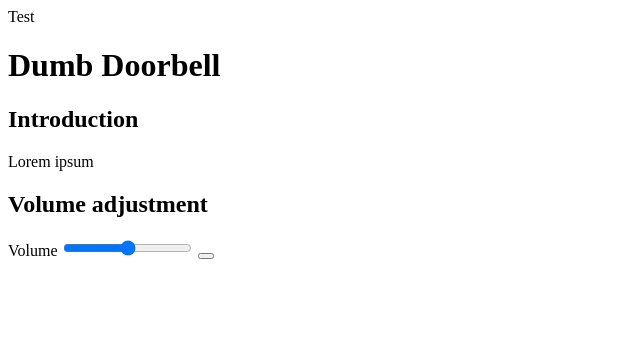
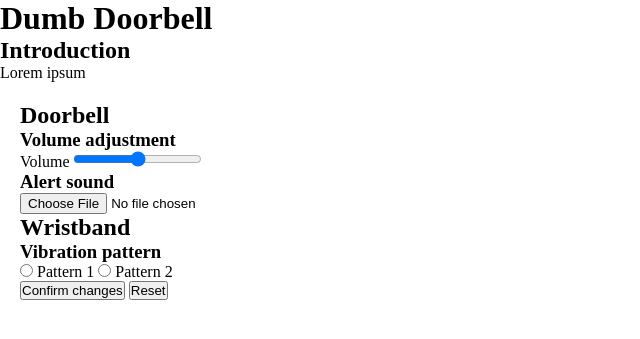
Before and after one commit to emeraldtip/Dumb-Doorbell, a Python web app: template doorbell/templates/index.html in a window 1280 px wide. Shown: the top 339 px of the page, without its empty margins (0-640 px from the left). Run offline with Jinja, Linux system fonts and the light colour scheme; the template is opened without the code that fills it, so the values that code supplies are empty.

Commit message:
interface updated

```diff
--- a/doorbell/templates/index.html
+++ b/doorbell/templates/index.html
@@ -1,9 +1,15 @@
-<!doctype html>
+<!DOCTYPE html>
+<html>
 <head>
+    <meta charset="UTF-8">
+    <meta http-equiv="X-UA-Compatible" content="IE=edge">
     <meta name="viewport" content="width=device-width, initial-scale=1.0">
+    <link rel="stylesheet" href="index.css">
 </head>
+
 <title>Dumb Doorbell</title>
-<body>Test
+
+<body>
     <header>
         <h1>Dumb Doorbell</h1>
 
@@ -13,13 +19,42 @@
         <p>Lorem ipsum</p>
     </div>
 
-    <div>
-        <h2>Volume adjustment</h2>
+    <div class="form">
+
+
         <form action="">
-            <label for="">Volume</label>
-            <input type="range" min="0" max="100">
-            <button type="submit" value="Update"></button>
+            <div id="doorbell-change">
+                <h2>Doorbell</h2>
+                <div class="field">
+                    <h3>Volume adjustment</h3>
+                    <label for="">Volume</label>
+                    <input type="range" min="0" max="100" id="volume-input">
+                </div>
+
+                <div class="field">
+                    <h3>Alert sound</h3>
+                    <input type="file" id="file-input">
+                </div>
+            </div>
+
+            <div id="wristband-change">
+                <h2>Wristband</h2>
+                <div class="field">
+                    <h3>Vibration pattern</h3>
+                    <input type="radio" name="" id="pattern1" value="Pattern 1">
+                    <label for="pattern1">Pattern 1</label>
+                    <input type="radio" name="" id="pattern2" value="Pattern 2">
+                    <label for="pattern2">Pattern 2</label>
+                </div>
+            </div>
+
         </form>
+        <div>
+            <button type="submit">Confirm changes</button>
+            <button type="reset">Reset</button>
+        </div>
     </div>
 
 </body>
+
+</html>
```
